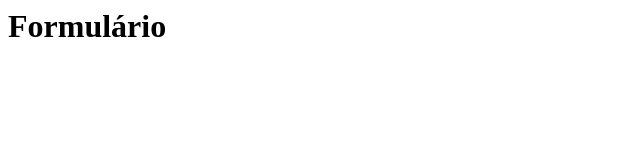
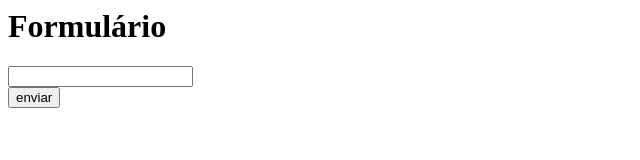
Before and after one commit to sinngjpeg/imersao-onp, a plain HTML site: page fields/html/form.html in a window 1280 px wide. Shown: the whole page, without its empty margins (0-640 px from the left). Drawn offline with Linux system fonts and the light colour scheme.

Commit message:
learning input with get

```diff
--- a/fields/html/form.html
+++ b/fields/html/form.html
@@ -8,8 +8,11 @@
 
 <body>
     <h1>Formulário</h1>
-    <form action="" method="">
 
+    <form action="/cadastro" method="GET">
+        <input type="text" name="nome"/>
+        <br>
+        <input type="submit" value="enviar" />
     </form>
 </body>
 
```
